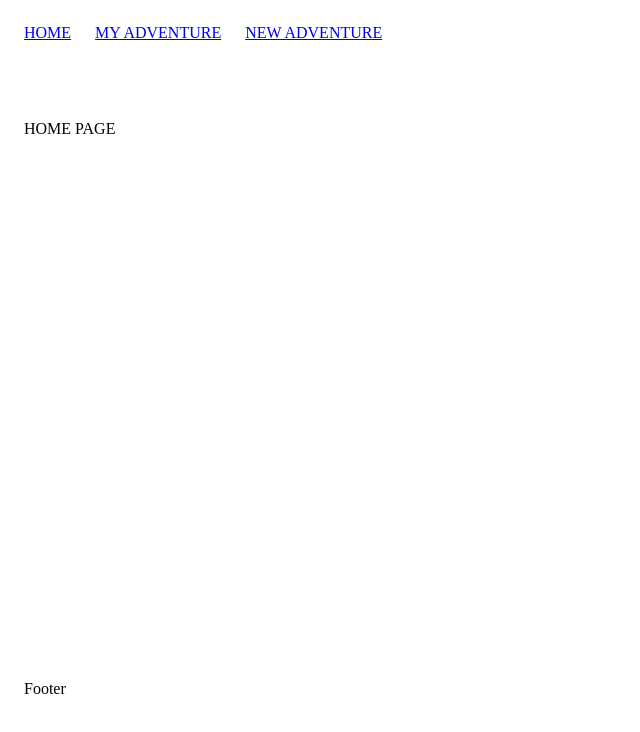
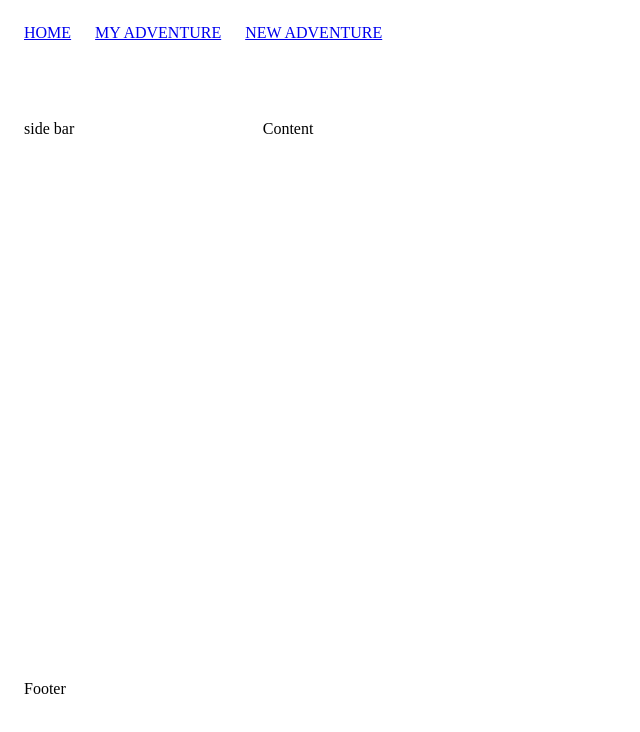
Before and after one commit to redjohnfrv/dndhelper-next, a Next.js app: page / in a window 1280 px wide. Shown: the top 732 px of the page, without its empty margins (0-640 px from the left). Built offline with nearby package versions, Linux system fonts and the light colour scheme.

Commit message:
feat: main layout

```diff
--- /dev/null
+++ b/layout/ContentBlock/ContentBlock.tsx
@@ -0,0 +1,19 @@
+import React, {ReactNode} from 'react'
+import styled from 'styled-components'
+
+interface Props {
+  children: ReactNode
+}
+
+export const ContentBlock = ({children}: Props) => {
+  return (
+    <Wrapper>
+      {children}
+    </Wrapper>
+  )
+}
+
+const Wrapper = styled.div`
+  display: flex;
+  flex-grow: 5;
+`
--- a/layout/Header/Header.tsx
+++ b/layout/Header/Header.tsx
@@ -2,7 +2,7 @@ import React from 'react'
 import styled from 'styled-components'
 
 //** components
-import {HeaderMenu} from '../ui'
+import {HeaderMenu} from '..'
 
 export const Header = () => {
   return (
--- a/layout/ui/HeaderMenu/HeaderMenu.tsx
+++ b/layout/HeaderMenu/HeaderMenu.tsx
@@ -5,15 +5,15 @@ import styled from 'styled-components'
 import Link from 'next/link'
 
 //** utils
-import {routes} from '../../../constants'
+import {routes} from '../../constants'
 
 export const HeaderMenu = () => {
 
   return (
     <Wrapper>
       <Link href={routes.home}><a>HOME</a></Link>
-      <Link href={routes.home}><a>MY ADVENTURE</a></Link>
-      <Link href={routes.home}><a>NEW ADVENTURE</a></Link>
+      <Link href={routes.adventures}><a>MY ADVENTURE</a></Link>
+      <Link href={routes.new}><a>NEW ADVENTURE</a></Link>
     </Wrapper>
   )
 }
--- /dev/null
+++ b/layout/MainContent/MainContent.tsx
@@ -0,0 +1,23 @@
+import React from 'react'
+import styled from 'styled-components'
+
+//** components
+import {SideBar, ContentBlock} from '..'
+
+export const MainContent = () => {
+  return (
+    <Wrapper>
+      <SideBar />
+      <ContentBlock>
+        Content
+      </ContentBlock>
+    </Wrapper>
+  )
+}
+
+const Wrapper = styled.section`
+  position: absolute;
+  width: 100%;
+  height: 100%;
+  display: flex;
+`
--- a/layout/MainLayout/MainLayout.tsx
+++ b/layout/MainLayout/MainLayout.tsx
@@ -36,5 +36,6 @@ export const MainLayout = (
 }
 
 const MAIN = styled.main`
+  position: relative;
   min-height: calc(100vh - 240px); //footer + header + container's padding
 `
--- /dev/null
+++ b/layout/SideBar/SideBar.tsx
@@ -0,0 +1,15 @@
+import React from 'react'
+import styled from 'styled-components'
+
+export const SideBar = () => {
+  return (
+    <Wrapper>
+      side bar
+    </Wrapper>
+  )
+}
+
+const Wrapper = styled.aside`
+  display: flex;
+  flex-grow: 1;
+`
--- a/layout/index.ts
+++ b/layout/index.ts
@@ -1,3 +1,7 @@
 export {MainLayout} from './MainLayout/MainLayout'
 export {Header} from './Header/Header'
 export {Footer} from './Footer/Footer'
+export {HeaderMenu} from './HeaderMenu/HeaderMenu'
+export {MainContent} from  './MainContent/MainContent'
+export {SideBar} from './SideBar/SideBar'
+export {ContentBlock} from './ContentBlock/ContentBlock'
--- a/layout/ui/index.ts
+++ b/layout/ui/index.ts
@@ -1,2 +1 @@
 export {Container} from './Container/Container'
-export {HeaderMenu} from './HeaderMenu/HeaderMenu'
--- a/pages/index.tsx
+++ b/pages/index.tsx
@@ -1,7 +1,5 @@
-import styled from 'styled-components'
-
 //** components
-import {MainLayout} from '../layout'
+import {MainContent, MainLayout} from '../layout'
 
 interface Props {
   title: string
@@ -11,9 +9,7 @@ const Home = ({title}: Props) => {
 
   return (
     <MainLayout title={title} >
-      <Wrapper>
-          HOME PAGE
-      </Wrapper>
+      <MainContent />
     </MainLayout>
   )
 }
@@ -27,5 +23,3 @@ export async function getStaticProps() {
     },
   }
 }
-
-const Wrapper = styled.div``
```
